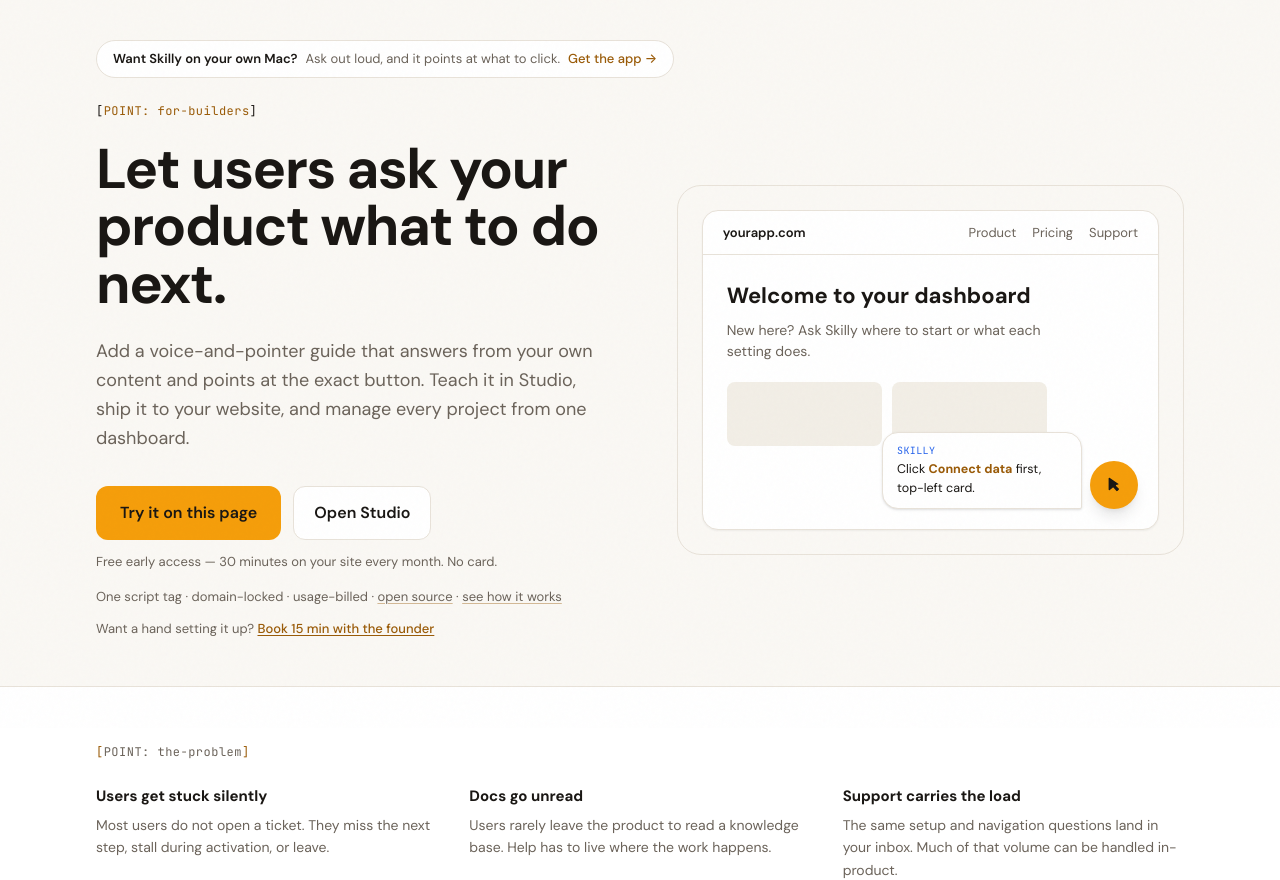
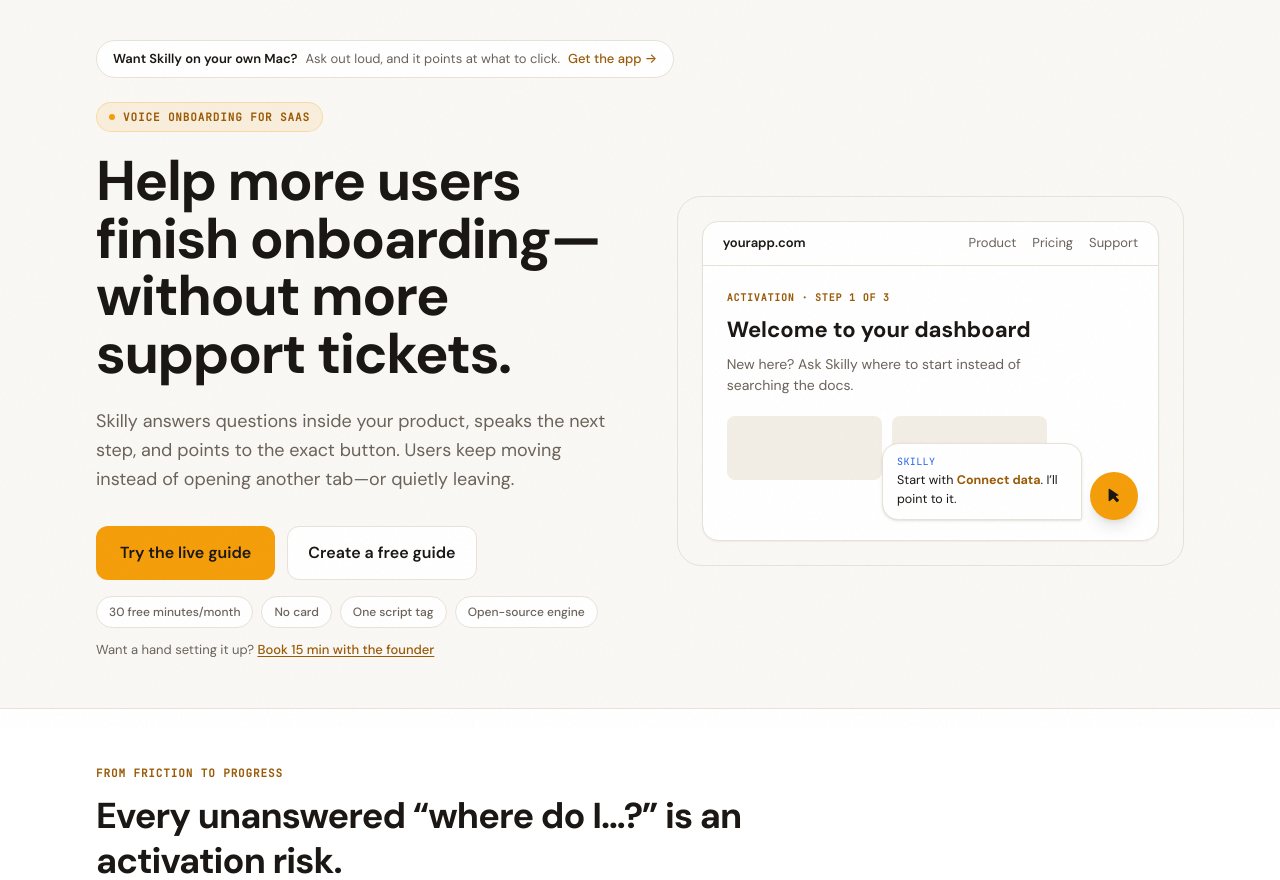
Before and after one commit to tryskilly/skilly-web, an Astro site: page / in a window 1280 px wide. Shown: the part 72-952 px from the top of the page. Built offline with nearby package versions, Linux system fonts and the light colour scheme; Astro itself is replaced by a stand-in of ours; no server answers.

Commit message:
Make the homepage sell activation outcomes instead of widget mechanics
Reframe the Builders homepage around completed onboarding, product adoption, and lower support load while preserving the existing live-guide flow and visual system. Align the shared marketing context with the separate People and Builders funnels.

Constraint: External-user volume is too small to support trustworthy numeric conversion claims

Rejected: Add fabricated or borrowed conversion metrics | no attributable customer proof exists yet

Confidence: high

Scope-risk: moderate

Reversibility: clean

Directive: Keep homepage claims qualitative until attributed outcome data exists

Tested: Astro check/build (113 files), Chrome DOM inspection, before-and-after visual QA, visual-verdict 94/100

Not-tested: Narrow mobile hardware viewport before Vercel preview

```diff
--- a/src/pages/index.astro
+++ b/src/pages/index.astro
@@ -85,8 +85,8 @@
 };
 ---
 <Layout
-  title="Skilly: Voice onboarding for SaaS and apps"
-  description="Skilly adds voice-and-pointer onboarding to websites and SaaS products, helping users answer what to do and finish setup."
+  title="Voice onboarding that helps users finish setup | Skilly"
+  description="Help SaaS users finish onboarding, discover features, and answer setup questions inside your product with a voice guide that points to the next step."
   productLine="builders"
   funnelStage="conversion"
 >
@@ -129,14 +129,15 @@
     <section id="top" data-skilly="for-builders" class="mx-auto max-w-6xl px-5 pb-12 pt-6 sm:px-8">
       <div class="grid items-center gap-12 lg:grid-cols-[1.05fr_1fr]">
         <div>
-          <div class="font-mono text-[12px] tracking-[0.04em] text-[#9A5B08]">
-            <span class="text-[#1A1714]">[</span>POINT: for-builders<span class="text-[#1A1714]">]</span>
+          <div class="inline-flex items-center gap-2 rounded-full border border-[#F59E0B]/25 bg-[#F59E0B]/10 px-3 py-1.5 font-mono text-[11px] font-semibold tracking-[0.08em] text-[#9A5B08]">
+            <span class="h-1.5 w-1.5 rounded-full bg-[#F59E0B]"></span>
+            VOICE ONBOARDING FOR SAAS
           </div>
           <h1 class="mt-5 max-w-[700px] text-[42px] font-bold leading-[1.03] tracking-tight text-[#1A1714] sm:text-[56px]">
-            Let users ask your product what to do next.
+            Help more users finish onboarding—without more support tickets.
           </h1>
           <p class="mt-6 max-w-lg text-[18px] leading-relaxed text-[#6B635A]">
-            Add a voice-and-pointer guide that answers from your own content and points at the exact button. Teach it in Studio, ship it to your website, and manage every project from one dashboard.
+            Skilly answers questions inside your product, speaks the next step, and points to the exact button. Users keep moving instead of opening another tab—or quietly leaving.
           </p>
           <div data-skilly="primary-cta" class="mt-8 flex flex-wrap gap-3">
             <button
@@ -147,7 +148,7 @@
               data-ph-prop-target-funnel="builders"
               class="inline-flex items-center rounded-xl bg-[#F59E0B] px-6 py-3.5 font-semibold text-[#1A1714] transition hover:brightness-105"
             >
-              Try it on this page
+              Try the live guide
             </button>
             <a
               href={STUDIO_URL}
@@ -156,13 +157,15 @@
               data-ph-prop-target-funnel="builders"
               class="inline-flex items-center rounded-xl border border-[#E8E2D9] bg-white px-5 py-3.5 font-semibold transition hover:border-[#F59E0B]/40"
             >
-              Open Studio
+              Create a free guide
             </a>
           </div>
-          <p class="mt-3 text-[13px] text-[#6B635A]">Free early access — 30 minutes on your site every month. No card.</p>
-          <p class="mt-4 text-[13px] text-[#6B635A]">
-            One script tag · domain-locked · usage-billed · <a href="https://github.com/tryskilly/skilly" target="_blank" rel="noopener noreferrer" class="underline underline-offset-2 decoration-[#9A5B08]/40 hover:decoration-[#9A5B08]">open source</a> · <a href="#how" class="underline underline-offset-2 decoration-[#9A5B08]/40 hover:decoration-[#9A5B08]">see how it works</a>
-          </p>
+          <div class="mt-4 flex flex-wrap gap-2 text-[12px] font-medium text-[#6B635A]">
+            <span class="rounded-full border border-[#E8E2D9] bg-white px-3 py-1.5">30 free minutes/month</span>
+            <span class="rounded-full border border-[#E8E2D9] bg-white px-3 py-1.5">No card</span>
+            <span class="rounded-full border border-[#E8E2D9] bg-white px-3 py-1.5">One script tag</span>
+            <a href="https://github.com/tryskilly/skilly" target="_blank" rel="noopener noreferrer" class="rounded-full border border-[#E8E2D9] bg-white px-3 py-1.5 transition hover:border-[#F59E0B]/50">Open-source engine</a>
+          </div>
           <p class="mt-3 text-[13px] text-[#6B635A]">
             Want a hand setting it up? <a href={BOOKING_URL} data-ph-event="web_builders_book_clicked" data-ph-prop-location="builders_hero" data-ph-prop-target-funnel="builders" class="font-medium text-[#9A5B08] underline underline-offset-2 hover:brightness-110">Book 15 min with the founder</a>
           </p>
@@ -177,8 +180,9 @@
               <span class="hidden sm:inline">Support</span>
             </div>
             <div class="p-6">
-              <div class="text-[22px] font-bold">Welcome to your dashboard</div>
-              <p class="mt-2 max-w-xs text-[14px] text-[#6B635A]">New here? Ask Skilly where to start or what each setting does.</p>
+              <div class="font-mono text-[10px] font-semibold tracking-[0.08em] text-[#9A5B08]">ACTIVATION · STEP 1 OF 3</div>
+              <div class="mt-2 text-[22px] font-bold">Welcome to your dashboard</div>
+              <p class="mt-2 max-w-xs text-[14px] text-[#6B635A]">New here? Ask Skilly where to start instead of searching the docs.</p>
               <div class="mt-5 grid max-w-xs grid-cols-2 gap-2.5">
                 <div class="h-16 rounded-lg bg-[#F2EEE6]"></div>
                 <div class="h-16 rounded-lg bg-[#F2EEE6]"></div>
@@ -187,7 +191,7 @@
             <div class="absolute bottom-5 right-5 flex items-end gap-2">
               <div class="max-w-[200px] rounded-2xl rounded-br-sm border border-[#E8E2D9] bg-white px-3.5 py-2.5 text-[12.5px] shadow">
                 <span class="mb-0.5 block font-mono text-[10px] tracking-[0.04em] text-[#2563EB]">SKILLY</span>
-                Click <b class="text-[#9A5B08]">Connect data</b> first, top-left card.
+                Start with <b class="text-[#9A5B08]">Connect data</b>. I’ll point to it.
               </div>
               <button class="grid h-12 w-12 shrink-0 place-items-center rounded-full bg-[#F59E0B] shadow-lg" aria-label="Skilly launcher preview">
                 <svg width="18" height="18" viewBox="0 0 80 80" fill="#1A1714" aria-hidden="true"><path d="M20 8C18 7 16 9 16 11L16 60C16 62 18 64 20 63L34 52C35 51 37 51 38 52L50 66C51 67 53 68 55 67L61 61C63 59 62 57 61 56L49 44C48 43 48 41 49 40L58 38C60 37 61 35 59 34L20 8Z"/></svg>
@@ -200,11 +204,13 @@
 
     <section data-skilly="the-problem" class="border-y border-[#E8E2D9] bg-white">
       <div class="mx-auto max-w-6xl px-5 py-14 sm:px-8">
-        <div class="mb-6 font-mono text-[12px] tracking-[0.04em] text-[#6B635A]"><span class="text-[#9A5B08]">[</span>POINT: the-problem<span class="text-[#9A5B08]">]</span></div>
+        <div class="mb-3 font-mono text-[11px] font-semibold tracking-[0.08em] text-[#9A5B08]">FROM FRICTION TO PROGRESS</div>
+        <h2 class="max-w-2xl text-[28px] font-bold leading-tight tracking-tight sm:text-[36px]">Every unanswered “where do I…?” is an activation risk.</h2>
+        <p class="mt-3 max-w-2xl text-[15px] leading-relaxed text-[#6B635A]">Give users the next useful step while they are still inside your product and ready to act.</p>
         <div class="grid gap-8 md:grid-cols-3">
-          <div class="reveal"><div class="mb-1.5 text-[15px] font-bold">Users get stuck silently</div><p class="text-[14px] leading-relaxed text-[#6B635A]">Most users do not open a ticket. They miss the next step, stall during activation, or leave.</p></div>
-          <div class="reveal"><div class="mb-1.5 text-[15px] font-bold">Docs go unread</div><p class="text-[14px] leading-relaxed text-[#6B635A]">Users rarely leave the product to read a knowledge base. Help has to live where the work happens.</p></div>
-          <div class="reveal"><div class="mb-1.5 text-[15px] font-bold">Support carries the load</div><p class="text-[14px] leading-relaxed text-[#6B635A]">The same setup and navigation questions land in your inbox. Much of that volume can be handled in-product.</p></div>
+          <div class="reveal mt-8 rounded-2xl border border-[#E8E2D9] bg-[#FAF8F4] p-6"><div class="mb-3 font-mono text-[10px] font-semibold tracking-[0.08em] text-[#9A5B08]">ACTIVATION</div><div class="mb-1.5 text-[16px] font-bold">Move users to the next setup step</div><p class="text-[14px] leading-relaxed text-[#6B635A]">Guide the moment they get stuck instead of discovering the drop-off after they leave.</p></div>
+          <div class="reveal mt-8 rounded-2xl border border-[#E8E2D9] bg-[#FAF8F4] p-6"><div class="mb-3 font-mono text-[10px] font-semibold tracking-[0.08em] text-[#9A5B08]">ADOPTION</div><div class="mb-1.5 text-[16px] font-bold">Turn documentation into an answer</div><p class="text-[14px] leading-relaxed text-[#6B635A]">Answer from approved content without sending users away from the work they are doing.</p></div>
+          <div class="reveal mt-8 rounded-2xl border border-[#E8E2D9] bg-[#FAF8F4] p-6"><div class="mb-3 font-mono text-[10px] font-semibold tracking-[0.08em] text-[#9A5B08]">SUPPORT</div><div class="mb-1.5 text-[16px] font-bold">Handle repetitive navigation questions</div><p class="text-[14px] leading-relaxed text-[#6B635A]">Keep common “where is it?” questions inside the product so support can focus on harder problems.</p></div>
         </div>
       </div>
     </section>
```
Also changed, not shown: .agents/product-marketing-context.md.
